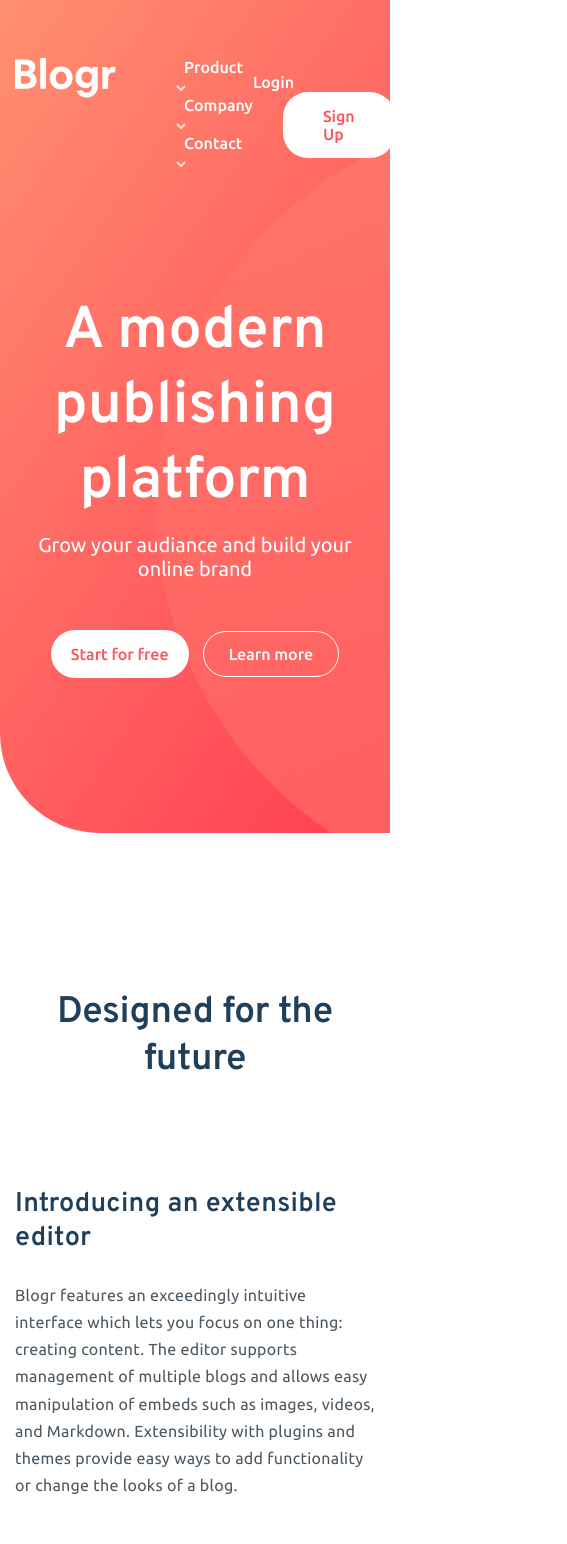
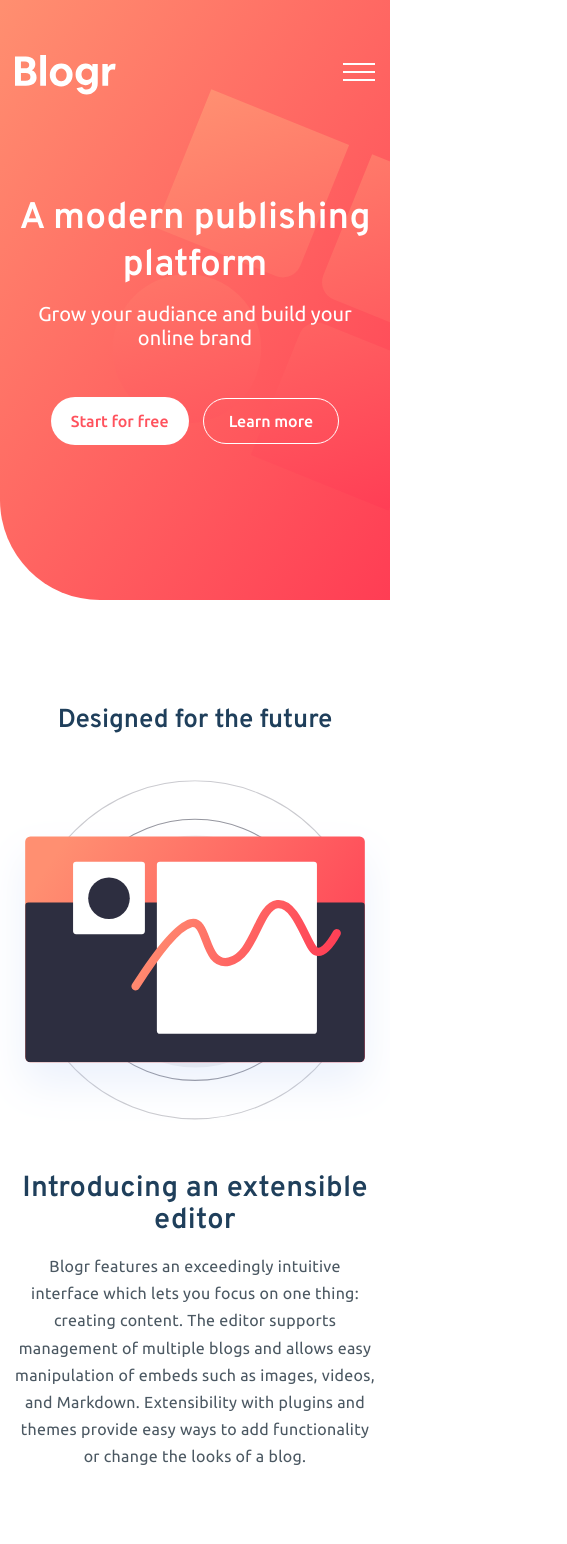
Before and after one commit to developerhasan99/blogr-landing-page-main, a plain HTML site: page index.html in a window 390 px wide. Shown: the top 1544 px of the page, 567 px wide, since content can reach past the window. Drawn offline with Linux system fonts and the light colour scheme.

Commit message:
Responsive design for mobile!

```diff
--- a/index.html
+++ b/index.html
@@ -19,6 +19,11 @@
     <link rel="stylesheet" href="./public/css/style.css" />
   </head>
   <body>
+    <!-- <img
+      src="./design/mobile-design.jpg"
+      alt=""
+      style="position: absolute; top: 0; left: 0; width: 100%; z-index: -9;"
+    /> -->
     <section id="hero">
       <div class="bg-overlay">
         <div class="container">
@@ -65,6 +70,11 @@
                 </li>
               </ul>
             </nav>
+            <div class="nav-btn-group">
+              <button class="nav-open">
+                <img src="./images/icon-hamburger.svg" alt="E">
+              </button>
+            </div>
           </header>
           <div class="hero-contents">
             <h1>A modern publishing platform</h1>
@@ -102,11 +112,7 @@
             </p>
           </div>
           <div class="col-md-6">
-            <img
-              class="img-desktop-editor"
-              src="./images/illustration-editor-desktop.svg"
-              alt="Desktop Editor"
-            />
+            <img src="./images/illustration-editor-mobile.svg" alt="Editor" class="img-mobile-editor">
           </div>
         </div>
       </div>
--- a/public/css/style.scss
+++ b/public/css/style.scss
@@ -228,7 +228,7 @@ header {
     line-height: 1.7;
   }
 }
-.img-desktop-editor {
+.img-mobile-editor {
   display: none;
 }
 
@@ -242,6 +242,7 @@ header {
     background-repeat: no-repeat;
     background-position: -215px -510px;
     height: 400px;
+    border-top-right-radius: 100px;
     .img-infustructure {
       transform: translate(-35px, -70px);
     }
@@ -321,6 +322,10 @@ footer {
   }
 }
 
+.nav-open {
+  display: none;
+}
+
 .container {
   width: 100%;
   margin: auto;
@@ -359,3 +364,106 @@ footer {
     max-width: 25%;
   }
 }
+
+@media (max-width: 768px) {
+  #hero {
+    .bg-overlay {
+      background-size: cover;
+      background-repeat: no-repeat;
+      background-position: 0 0;
+      header {
+        padding-top: 55px;
+        nav {
+          display: none;
+        }
+        .nav-btn-group {
+          .nav-open {
+            padding: 0;
+            background: transparent;
+            border: 0;
+            cursor: pointer;
+            margin-left: auto;
+            display: block;
+            margin-top: 8px;
+          }
+        }
+      }
+    }
+    .hero-contents {
+      padding-top: 85px;
+      h1 {
+        font-size: 37px;
+      }
+      p {
+        margin-bottom: 47px;
+      }
+    }
+  }
+  #future {
+    padding-top: 104px;
+    padding-bottom: 232px;
+    overflow: hidden;
+    .section-title {
+      font-size: 26px;
+      letter-spacing: -0.1px;
+    }
+    .row {
+      flex-direction: column-reverse;
+      .img-mobile-editor {
+        display: block;
+        max-width: 100%;
+        transform: scale(1.175);
+        margin-top: -8px;
+      }
+      .section-small-title {
+        text-align: center;
+        margin-top: 74px;
+        font-size: 29px;
+        line-height: 1.1;
+        margin-bottom: 10px;
+      }
+      p {
+        text-align: center;
+      }
+    }
+  }
+  #infustructure {
+    height: 625px;
+    .bg-overlay {
+      background-position: -300px -580px;
+      text-align: center;
+      .img-infustructure {
+        max-width: 100%;
+        transform: none ;
+        margin-top: -170px;
+      }
+      h3 {
+        margin-top: 30px;
+      }
+    }
+  }
+  #open {
+    overflow-x: hidden;
+    background-image: none;
+    padding-top: 115px;
+    text-align: center;
+    padding-bottom: 0;
+    .open-laptop-mobile-img {
+      display: block;
+      max-width: 100%;
+      transform: scale(1.45);
+    }
+    h3 {
+      margin-top: 94px;
+    }
+  }
+  footer {
+    h4 {
+      margin-top: 30px;
+    }
+    text-align: center;
+    .footer-logo {
+      margin-bottom: 40px;
+    }
+  }
+}
```
Also changed, not shown: public/css/style.css, 1 other file.
